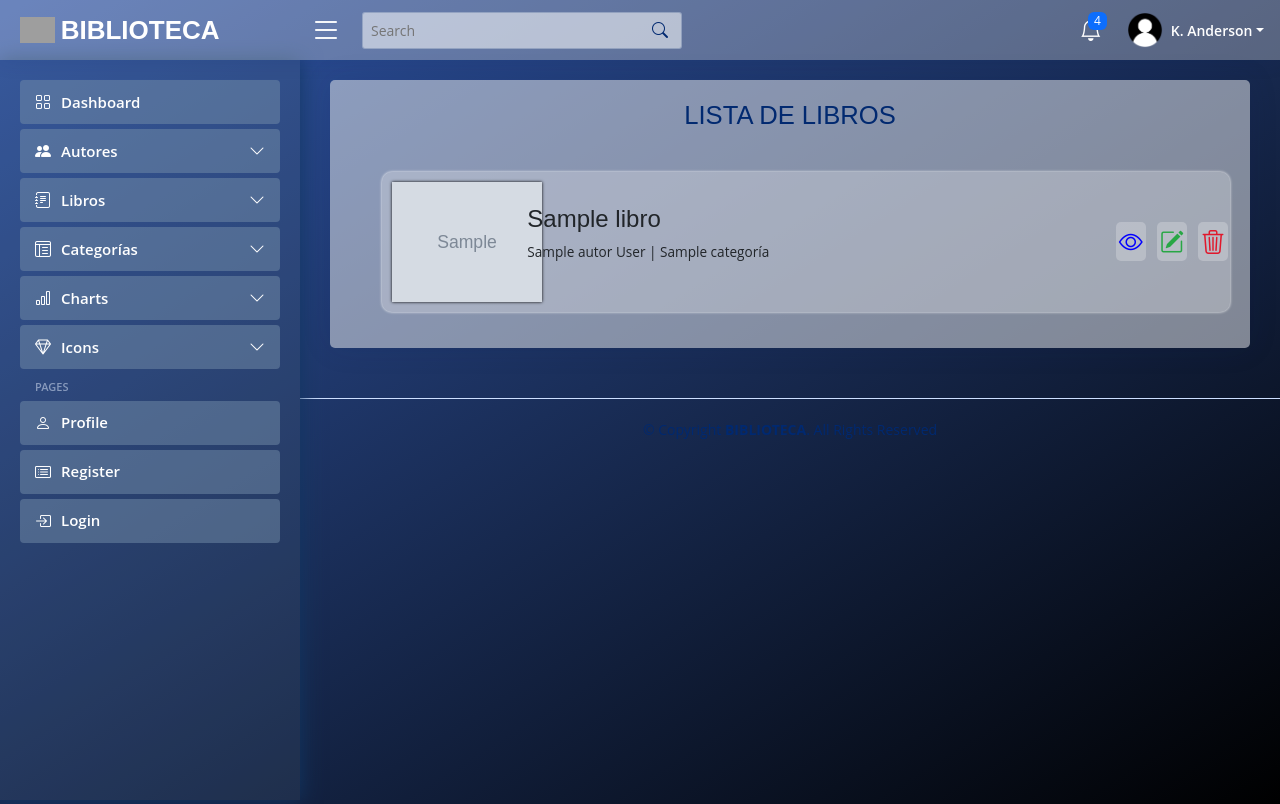
After one commit to Fernanda-Marcano/library-project, a Django app: page /library/list-book in a window 1280 px wide. The commit adds this page. Run offline with Django 5.2, Linux system fonts and the light colour scheme; tables that the repository leaves empty hold one stand-in row (values such as "Sample post"); grey boxes marked "Sample" are stand-in pictures; some libraries are stand-ins or nearby versions; grey boxes are pictures that could not be loaded.

Commit message:
Creación de vista de crear libros, editar libro y listar libros

```diff
--- a/apps/library_app/forms.py
+++ b/apps/library_app/forms.py
@@ -71,3 +71,7 @@ class BookForm(forms.ModelForm):
             'image':'Imagen',
             'file':'Archivo'
         }
+        widgets = {
+            'description':forms.Textarea(attrs={'cols':30, 'rows':6}),
+            'pub_year':forms.DateInput(format=('%Y-%m-%d'), attrs={'type':'date'}),
+        }
--- a/apps/library_app/urls.py
+++ b/apps/library_app/urls.py
@@ -2,7 +2,15 @@ from django.urls import path
 from . import views
 
 urlpatterns = [
-    path('create/', views.AuthorCreate.as_view(), name='create-author'),
-    path('list/', views.AuthorListView.as_view(), name='list-author'),
+    #               URLs AUTHOR
+    path('create-author/', views.AuthorCreate.as_view(), name='create-author'),
+    path('list-author/', views.AuthorListView.as_view(), name='list-author'),
+
+    #               URLs CATEGORY
     path('category-list/', views.CategoryView.as_view(), name='list-category'),
+
+    #               URLs BOOK
+    path('create-book', views.BookCreateView.as_view(), name='create-book'),
+    path('list-book', views.BookListView.as_view(), name='list-book'),
+    path('update-book/<int:pk>/', views.BookUpdateView.as_view(), name='update-book')
 ]
--- a/apps/library_app/views.py
+++ b/apps/library_app/views.py
@@ -1,6 +1,7 @@
 from django.shortcuts import render, redirect
 from django.http import HttpResponse
-from django.views.generic import View, CreateView, DetailView, ListView
+from django.urls import reverse_lazy
+from django.views.generic import View, CreateView, DetailView, ListView, UpdateView
 
 from .models import Author, Category, Book
 from .forms import AuthorForm, CategoryForm, BookForm
@@ -63,3 +64,49 @@ class CategoryView(View):
         if form.is_valid():
             form.save()
             return redirect(to='list-category')
+
+
+class BookCreateView(CreateView):
+    model = Book
+    form_class = BookForm
+    template_name = "book/create.html"
+
+    def get_context_data(self, **kwargs):
+        context = {}
+        context['title'] = 'Crear Libro'
+        context['c_book'] = self.form_class
+        return context
+
+    def post(self, request, *args, **kwargs):
+        form = self.form_class(request.POST)
+        if form.is_valid():
+            form.save()
+            return redirect(to='list-book')
+
+
+class BookListView(ListView):
+    model = Book
+    template_name = "book/list.html"
+
+    def get_queryset(self):
+        query = self.model.objects.all()
+        return query
+
+    def get_context_data(self, **kwargs):
+        context = {}
+        context['books'] = self.get_queryset()
+        context['l_books'] = 'Lista de Libros'
+        return context
+
+
+class BookUpdateView(UpdateView):
+    model = Book
+    template_name = "book/create.html"
+    form_class = BookForm
+    success_url = reverse_lazy('list-book')
+
+    def get_context_data(self, **kwargs):
+        context = {}
+        context['title'] = 'Actualizar Libro'
+        context['c_book'] = self.get_form()
+        return context
--- a/core/settings.py
+++ b/core/settings.py
@@ -129,6 +129,9 @@ USE_TZ = True
 STATIC_URL = 'static/'
 STATICFILES_DIRS = [os.path.join(BASE_DIR / 'static')]
 
+MEDIA_URL='media/'
+MEDIA_ROOT = os.path.join(BASE_DIR / 'media')
+
 # Default primary key field type
 # https://docs.djangoproject.com/en/5.1/ref/settings/#default-auto-field
 
--- a/core/urls.py
+++ b/core/urls.py
@@ -15,9 +15,14 @@ Including another URLconf
     2. Add a URL to urlpatterns:  path('blog/', include('blog.urls'))
 """
 from django.contrib import admin
+from django.conf import settings
+from django.conf.urls.static import static
 from django.urls import path, include
 
 urlpatterns = [
     path('admin/', admin.site.urls),
     path('library/', include('apps.library_app.urls'))
 ]
+
+if settings.DEBUG:
+    urlpatterns += static(settings.MEDIA_URL, document_root=settings.MEDIA_ROOT)
--- a/static/css/style.css
+++ b/static/css/style.css
@@ -78,8 +78,14 @@
     border: none;
 }
 
-.col-md-6 input {
+.col-md-6 input, .col-md-6 select {
     background-color: #e7e9ec50;
+}
+
+.col-md-6 select option {
+    padding: 10px;
+    background: #000000;
+    color: #ffffff;
 }
 
 .col-md-6 input:focus {
@@ -96,6 +102,70 @@
     border-radius: 10px;
 }
 
-.btn-cat {
+.col-md-6 textarea {
+    resize: none;
+    background-color: #e7e9ec50;
+}
+
+.col-md-6 textarea:focus {
+    box-shadow: none;
+    background-color: #e7e9ec50;
+}
+
+.center-btn {
+    display: flex;
+    justify-content: center;
+}
+
+.btn-send {
+    margin-top: 15px;
+    padding: 7px 40px !important;
+    font-size: 0.90rem !important;
+    letter-spacing: 2px;
+    text-transform: uppercase;
+}
+
+.li-books {
     margin-top: 10px;
+    width: 100%;
+    background-color: #e7e9ec50;
+    border-radius: 10px;
+    list-style: none;
+    box-shadow: 0 0 3px #ffffff;
 }
+
+.cont {
+    display: flex;
+    align-items: center;
+}
+
+.col-md-2 img {
+    max-width: 150px;
+    height: 120px;
+    margin: 10px;
+    box-shadow: 0 0 3px #000000;
+}
+
+.sub-book {
+    font-size: .85rem;
+}
+
+.size-i {
+    font-size: 1.5rem;
+    margin-left: 7px;
+    padding: 3px;
+    background-color: #e7e9ec50;
+    border-radius: 5px;
+}
+
+.size-i:first-child {
+    color: #0400ff;
+}
+
+.size-i:nth-child(2) {
+    color: #28a745;
+}
+
+.size-i:last-child {
+    color: #e0182c;
+}
--- a/templates/author/create.html
+++ b/templates/author/create.html
@@ -5,7 +5,6 @@
 
 
 {% block content %}
-    <h1>hola author</h1>
     <div class="card w-50">
         <div class="card-body">
             <h5 class="card-title mb-3 texto"><i class="bi bi-plus-circle"></i> {{ aut }}</h5>
@@ -23,8 +22,8 @@
                     <label class="form-label">{{ authors.biography.label_tag }}</label>
                     {{ authors.biography }}
                 </div>
-                <div class="col-12">
-                    <button type="submit" class="btn btn-outline-success"><i class="bi bi-send"></i> {{ aut }}</button>
+                <div class="col-md-12 center-btn">
+                    <button type="submit" class="btn btn-primary btn-send"><i class="bi bi-send"></i> {{ aut }}</button>
                 </div>
             </form>
         </div>
--- /dev/null
+++ b/templates/book/list.html
@@ -0,0 +1,37 @@
+{% extends '../layouts/base.html' %}
+
+{% block title %}Lista de Libros{% endblock title %}
+
+
+{% block content %}
+    <div class="card">
+        <h5 class="card-title mb-3 texto">{{ l_books }}</h5>
+        <div class="card-body">
+            <ul>
+                {% if books %}
+                    {% for book in books %}
+                        <li class="li-books">
+                            <div class="row cont">
+                                <div class="col-md-2">
+                                    <img src="{{ book.image.url }}" alt="Imagen del libro {{ book.title }}">
+                                </div>
+                                <div class="col-md-8">
+                                    <h4 class="title-book">{{ book.title }}</h4>
+                                    <p class="sub-book">{{ book.author }} | {{ book.category }}</p>
+                                </div>
+                                <div class="col-md-2">
+                                    <a href="#" class="size-i"><i class="bi bi-eye" ></i></a>
+                                    <a href="{% url 'update-book' book.id %}" class="size-i"><i class="bi bi-pencil-square"></i></a>
+                                    <a href="#" class="size-i"><i class="bi bi-trash3"></i></a>
+                                </div>
+                            </div>
+                        </li>
+                    {% endfor %}
+                {% else %}
+                    <h3>No hay libros registrados</h3>
+                {% endif %}
+
+            </ul>
+        </div>
+    </div>
+{% endblock content %}
--- a/templates/category/categories.html
+++ b/templates/category/categories.html
@@ -31,7 +31,9 @@
                             {{form.label_tag}}
                             {{form}}
                         {% endfor %}
-                        <button type="submit" class="btn btn-primary btn-cat"><i class="bi bi-send"></i> Crear Categoría</button>
+                        <div class="center-btn">
+                            <button type="submit" class="btn btn-primary btn-send"><i class="bi bi-send"></i> Crear Categoría</button>
+                        </div>
                     </form>
                 </div>
             </div>
--- a/templates/layouts/partials/sidebar.html
+++ b/templates/layouts/partials/sidebar.html
@@ -34,7 +34,12 @@
             </a>
             <ul id="forms-nav" class="nav-content collapse " data-bs-parent="#sidebar-nav">
                 <li>
-                    <a href="#">
+                    <a href="{% url 'create-book' %}">
+                        <i class="bi bi-circle"></i><span>Crear Libros</span>
+                    </a>
+                </li>
+                <li>
+                    <a href="{% url 'list-book' %}">
                         <i class="bi bi-circle"></i><span>Lista de Libros</span>
                     </a>
                 </li>
```
Also changed, not shown: templates/book/create.html (+36 -2 lines), media/image/fondo.png (added).
